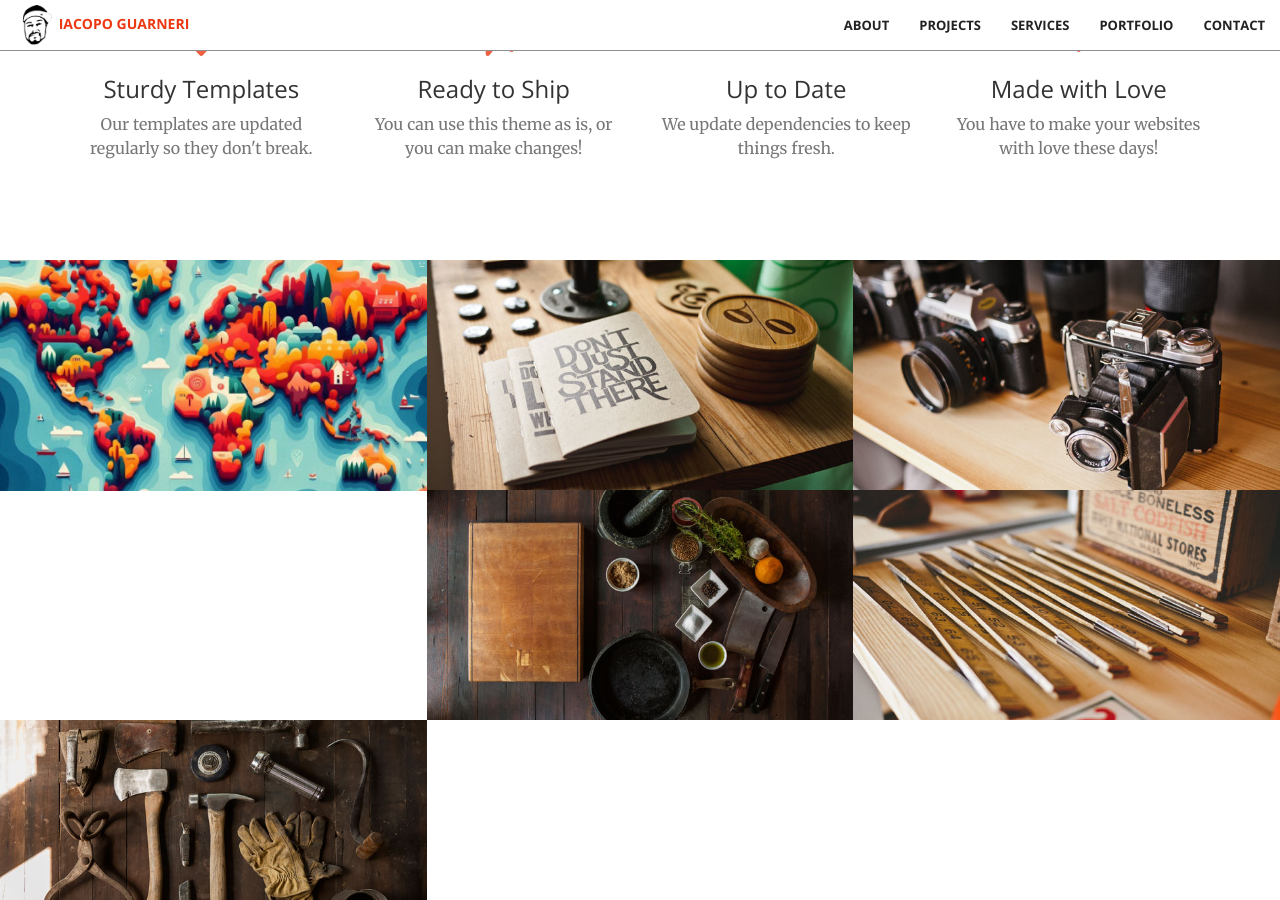
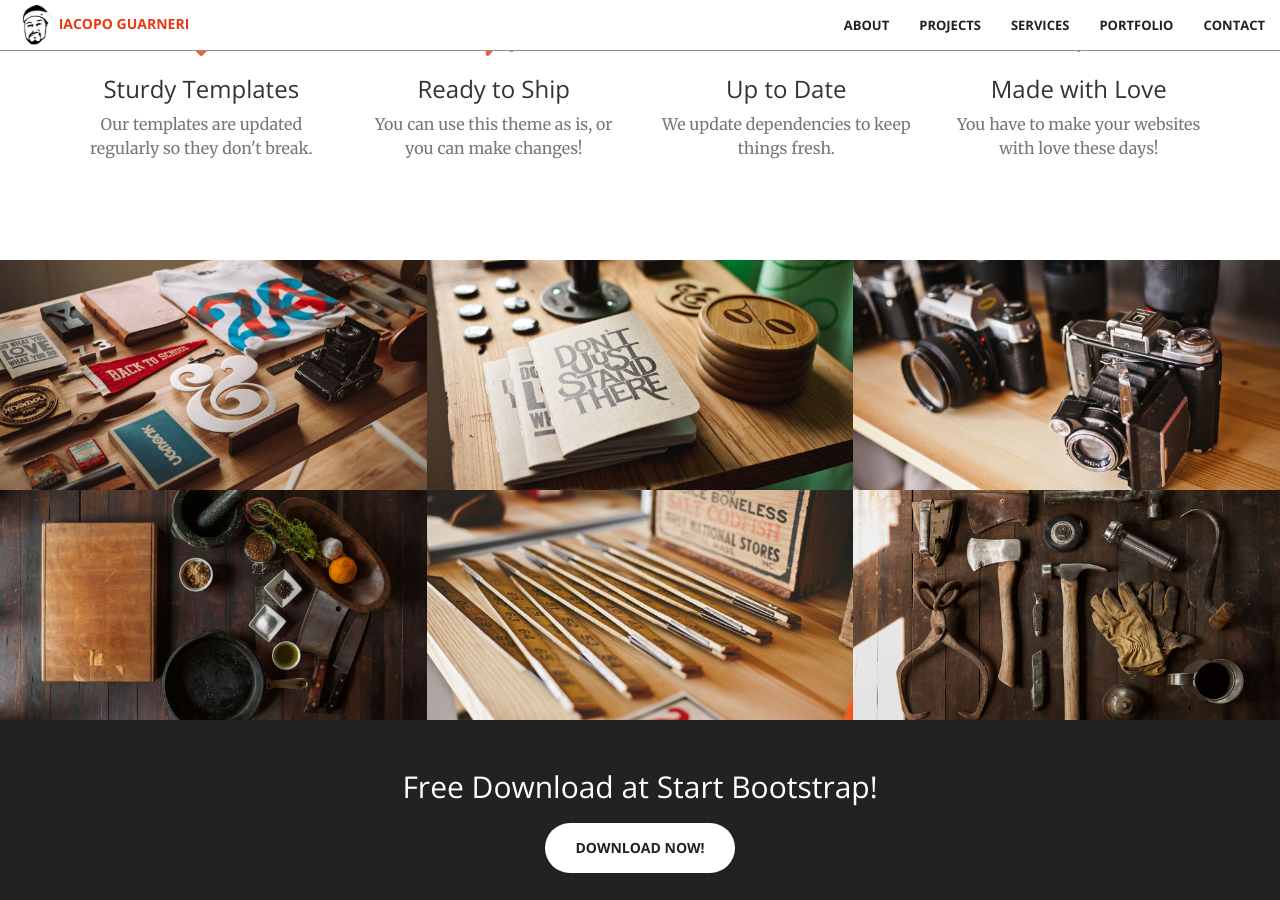
Before and after one commit to iacoposk8/iacoposk8.github.io, a Jekyll site: the page built from index.html, in a window 1280 px wide and 900 px high, scrolled down 880 px. Built offline with Jekyll 4.4.1, drawn with Linux system fonts in a browser that asks for light colours.

Commit message:
Update portfolio.html

```diff
--- a/_includes/portfolio.html
+++ b/_includes/portfolio.html
@@ -2,7 +2,7 @@
     <div class="container-fluid">
         <div class="row no-gutter">
             <div class="col-lg-4 col-sm-6">
-                <img src="img/projects/best-country-thumb.jpg" class="img-responsive" alt="">
+                <img src="img/portfolio/1.jpg" class="img-responsive" alt="">
                 <a href="#" class="portfolio-box">
                     <div class="portfolio-box-caption">
                         <div class="portfolio-box-caption-content">
```
